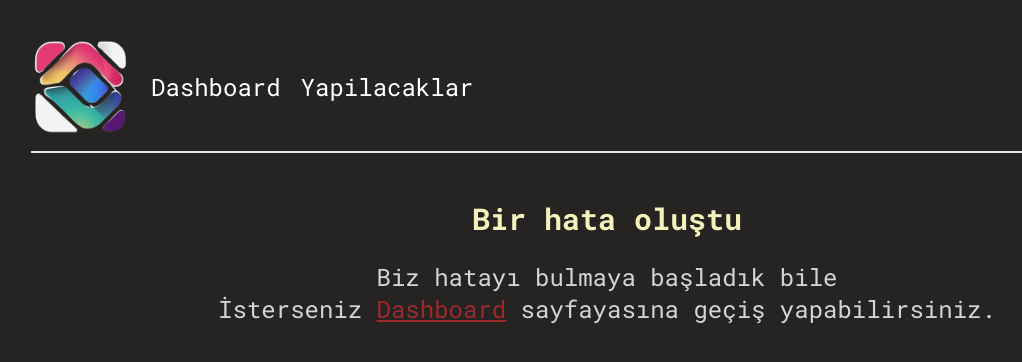
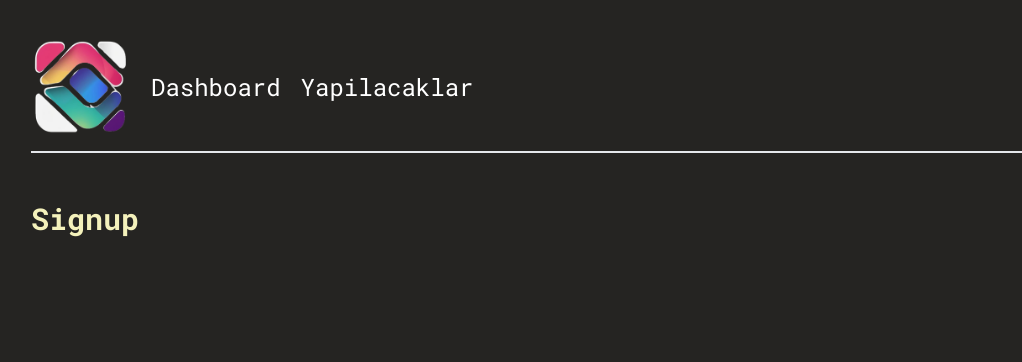
Before and after one commit to snahmd/todox, a Next.js app: page /signup in a window 1280 px wide. Before the commit this address had no page. Shown: the top 362 px of the page, without its empty margins (33-1055 px from the left). Built offline with nearby package versions, Linux system fonts and the light colour scheme.

Commit message:
refactor: reorganize dashboard and todos structure, add loading and not-found components

```diff
--- /dev/null
+++ b/app/(auth)/login/page.jsx
@@ -0,0 +1,7 @@
+export default function Login() {
+    return (
+      <main>
+          <h3>Login</h3>
+      </main>
+    )
+  }
--- /dev/null
+++ b/app/(auth)/signup/page.jsx
@@ -0,0 +1,8 @@
+
+  export default function Signup() {
+    return (
+          <main>
+              <h3>Signup</h3>
+          </main>
+        )
+    }
```
Also changed, not shown: app/(dashboard)/loading.jsx (renamed from app/loading.jsx), app/(dashboard)/page.jsx (renamed from app/page.jsx), app/(dashboard)/todos/TodoList.jsx (renamed from app/todos/TodoList.jsx), app/(dashboard)/todos/[id]/not-found.jsx (renamed from app/todos/[id]/not-found.jsx), app/(dashboard)/todos/[id]/page.jsx (renamed from app/todos/[id]/page.jsx), app/(dashboard)/todos/create/CreateForm.jsx (renamed from app/todos/create/CreateForm.jsx), app/(dashboard)/todos/create/page.jsx (renamed from app/todos/create/page.jsx), app/(dashboard)/todos/page.jsx (renamed from app/todos/page.jsx).
